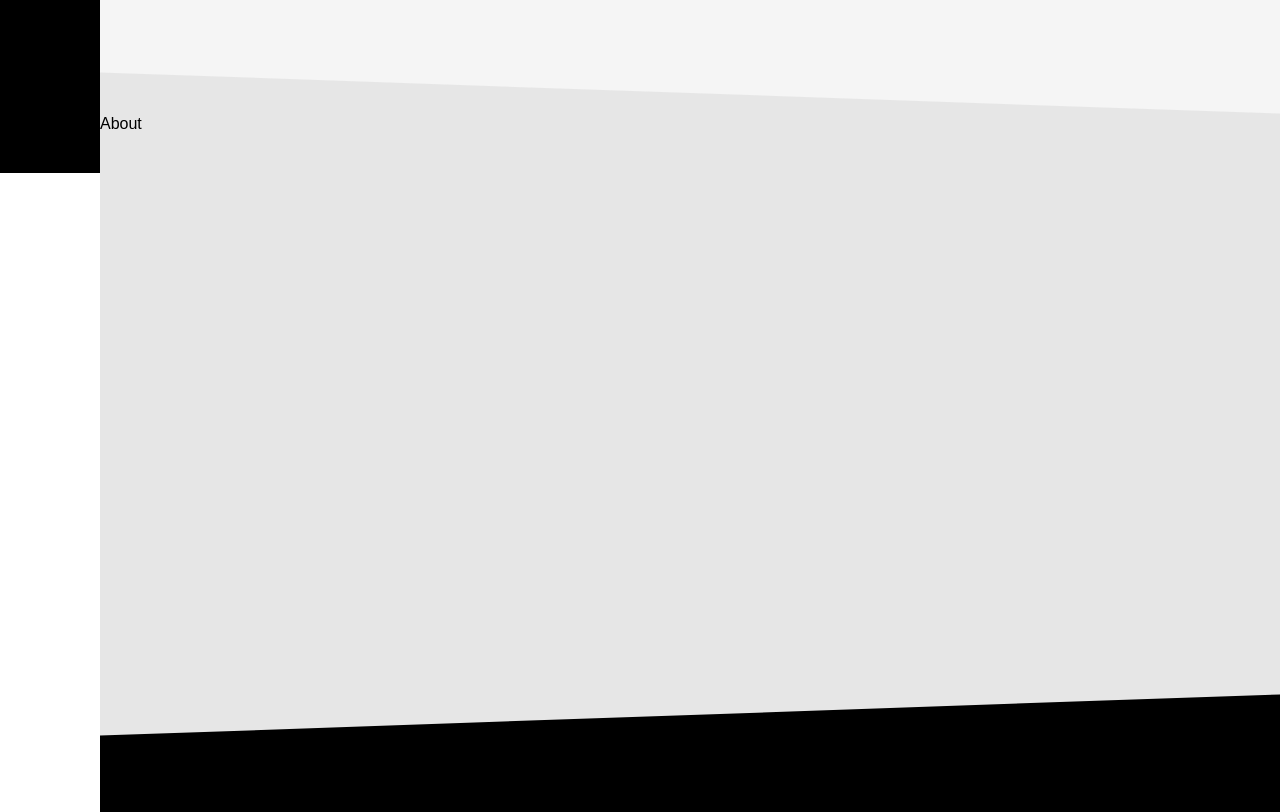
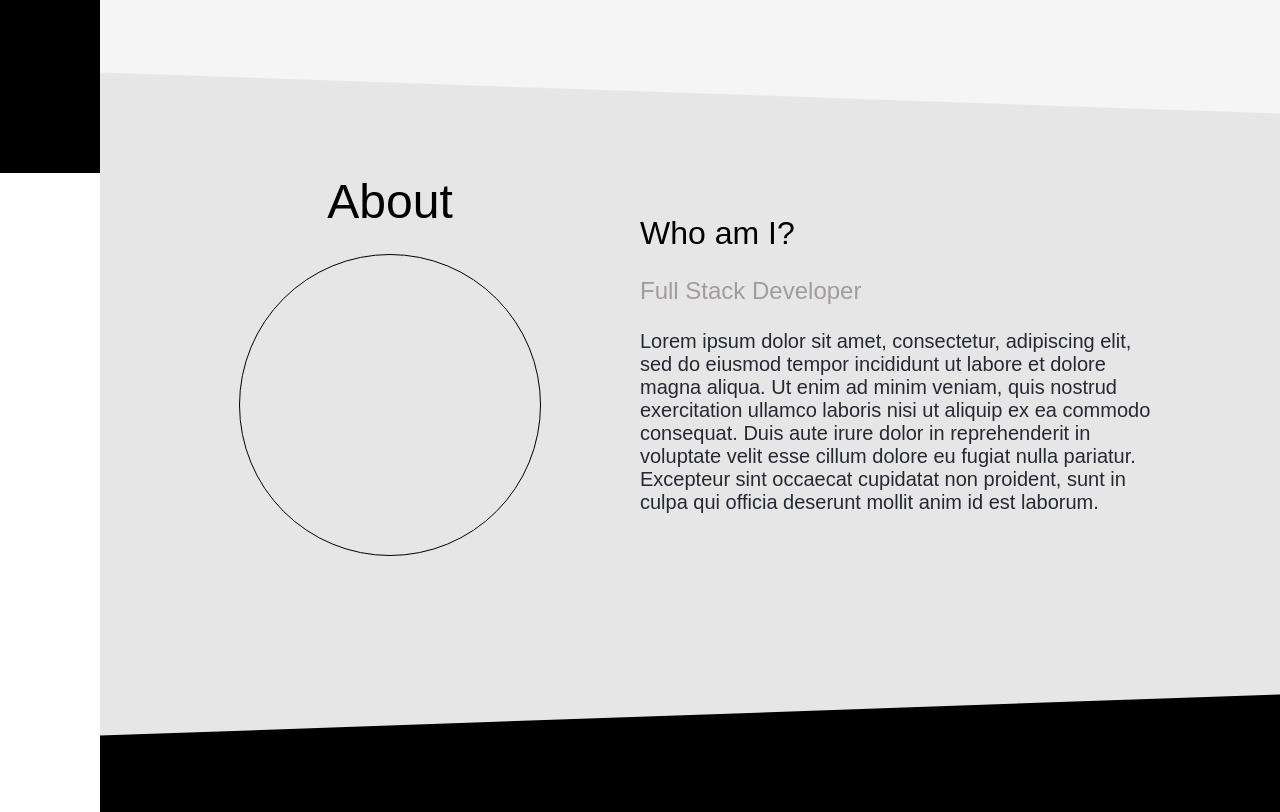
Before and after one commit to tonynguyen111997/portfolio, a React (Create React App) app: page / in a window 1280 px wide. Shown: the part 627-1439 px from the top of the page. Built offline with nearby package versions, Linux system fonts and the light colour scheme.

Commit message:
Add About section

```diff
--- a/src/App/components/sections/About/About.js
+++ b/src/App/components/sections/About/About.js
@@ -3,7 +3,26 @@ import React from 'react';
 const About = () => {
 	return (
 		<div className="about">
-			About
+			<div className="about-content-container">
+				<div className="about-left">
+					<h2>About</h2>
+					<div className="about-img"></div>
+				</div>
+				<div className="about-right">
+					<h3>Who am I?</h3>
+					<p className="about-title">Full Stack Developer</p>
+					<p>
+						Lorem ipsum dolor sit amet, consectetur, adipiscing elit, sed
+						do eiusmod tempor incididunt ut labore et dolore magna
+						aliqua. Ut enim ad minim veniam, quis nostrud exercitation
+						ullamco laboris nisi ut aliquip ex ea commodo consequat.
+						Duis aute irure dolor in reprehenderit in voluptate velit esse
+						cillum dolore eu fugiat nulla pariatur. Excepteur sint occaecat
+						cupidatat non proident, sunt in culpa qui officia deserunt
+						mollit anim id est laborum.
+						</p>
+				</div>
+			</div>
 		</div>
 	);
 }
--- a/src/sass/layout/_about.scss
+++ b/src/sass/layout/_about.scss
@@ -4,7 +4,11 @@
 	margin-top: 12%;
 	background: $gray;
 	position: relative;
+	display: flex;
+	justify-content: center;
+	align-items: center;
 
+	//used to create diagonal lines
 	&:before{
 		content: "";
 		position: absolute;
@@ -16,6 +20,7 @@
 		left: 0;
 	}
 
+	//used to create diagonal lines
 	&:after{
 		content: "";
 		position: absolute;
@@ -27,4 +32,47 @@
 		left: 0;
 		transform: skewY(-2deg);
 	}
+
+	.about-content-container{
+		display: flex;
+		width: 1050px;
+	}
+
+	.about-left{
+		width: 75%;
+		display: flex;
+		justify-content: center;
+		align-items: center;
+		flex-direction: column;
+
+		.about-img{
+			width: 300px;
+			height: 300px;
+			border: black solid 1px;
+			border-radius: 500px;
+			margin-top: 25px;
+		}
+	}
+
+	.about-right{
+		width: 100%;
+		display: flex;
+		justify-content: center;
+		flex-direction: column;
+
+		h3, p{
+			margin-left: 25px;
+		}
+
+		.about-title{
+			color: $gray-dark;
+			font-size: 1.5rem;
+		}
+
+		p{
+			margin-top: 25px;
+			width: 525px;
+			color: $dark-navy;
+		}
+	}
 }
```
